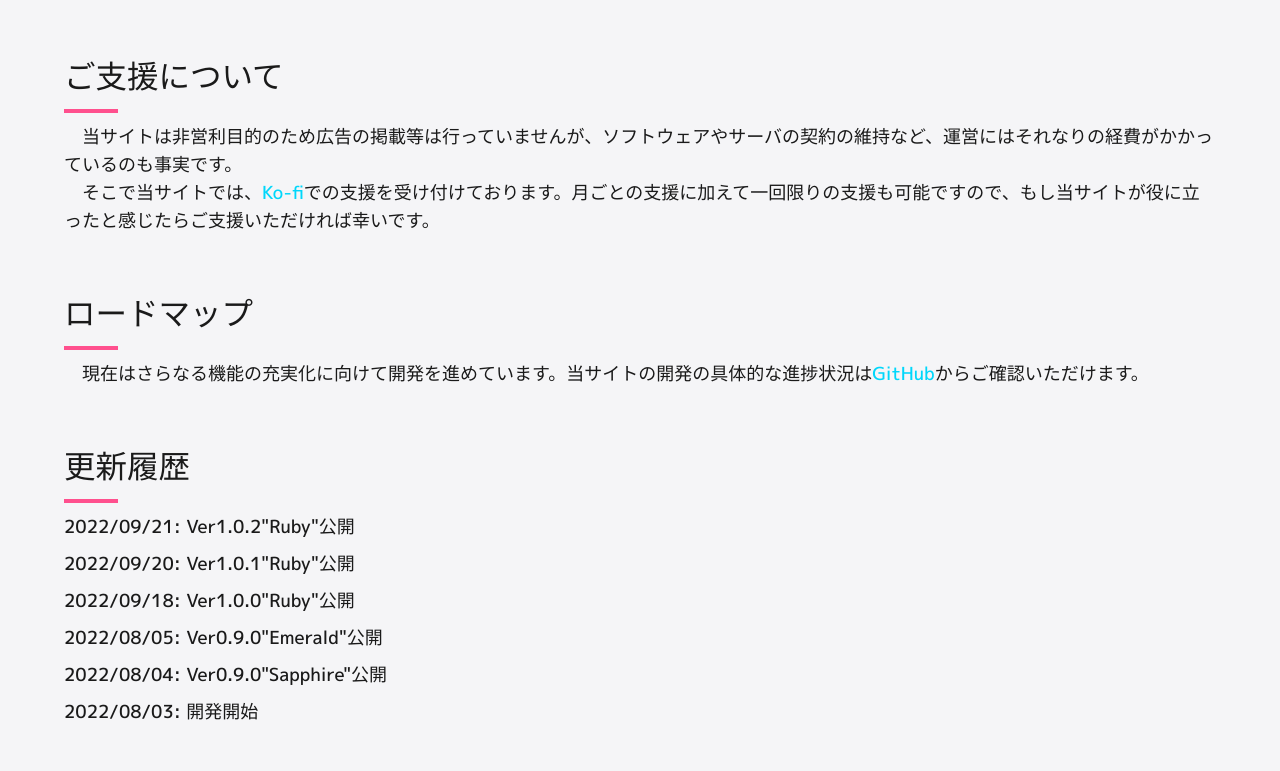
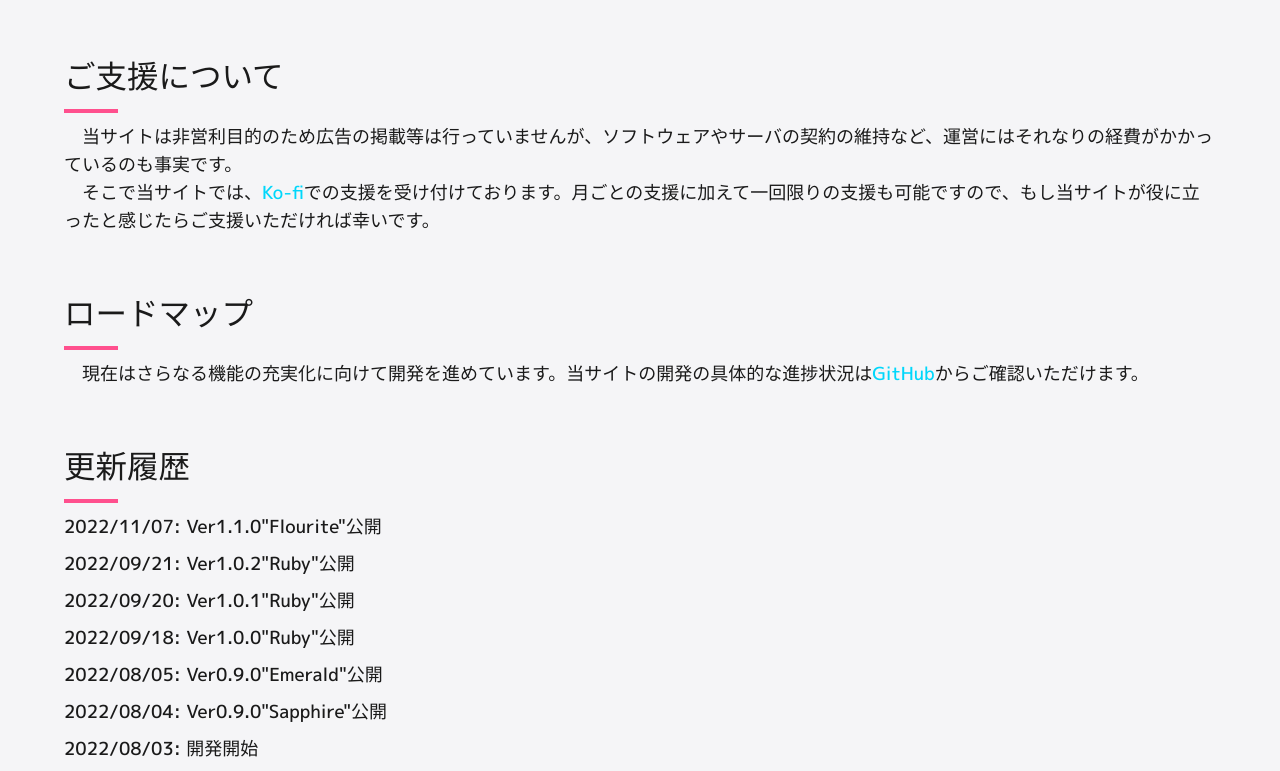
Before and after one commit to Amphitrite632/BlueScripture, a website: page static/index.html in a window 1280 px wide. Shown: the part 774-1545 px from the top of the page. Before the commit the page ends 1508 px from the top, so only its background shows below. Drawn offline with Linux system fonts and the light colour scheme.

Commit message:
Bump to Ver1.1.0

```diff
--- a/static/index.html
+++ b/static/index.html
@@ -47,6 +47,7 @@
                 <div class="content">
                     <h2>更新履歴</h2>
                     <div class="line"></div>
+                    <p>2022/11/07: Ver1.1.0"Flourite"公開</p>
                     <p>2022/09/21: Ver1.0.2"Ruby"公開</p>
                     <p>2022/09/20: Ver1.0.1"Ruby"公開</p>
                     <p>2022/09/18: Ver1.0.0"Ruby"公開</p>
@@ -59,7 +60,7 @@
         <footer id="footer">
         </footer>
         <script>
-            console.log("……我々は望む、七つの嘆きを。……我々は覚えている、ジェリコの古則を。\n――Blue Scripture Version1.0.2\"Ruby\"、起動しました。ようこそ、先生。")
+            console.log("……我々は望む、七つの嘆きを。……我々は覚えている、ジェリコの古則を。\n――Blue Scripture Version1.1.0\"Flourite\"、起動しました。ようこそ、先生。")
         </script>
         <script src="/asset/js/menu.js"></script>
         <script src="/asset/js/templateLoader.js"></script>
```
